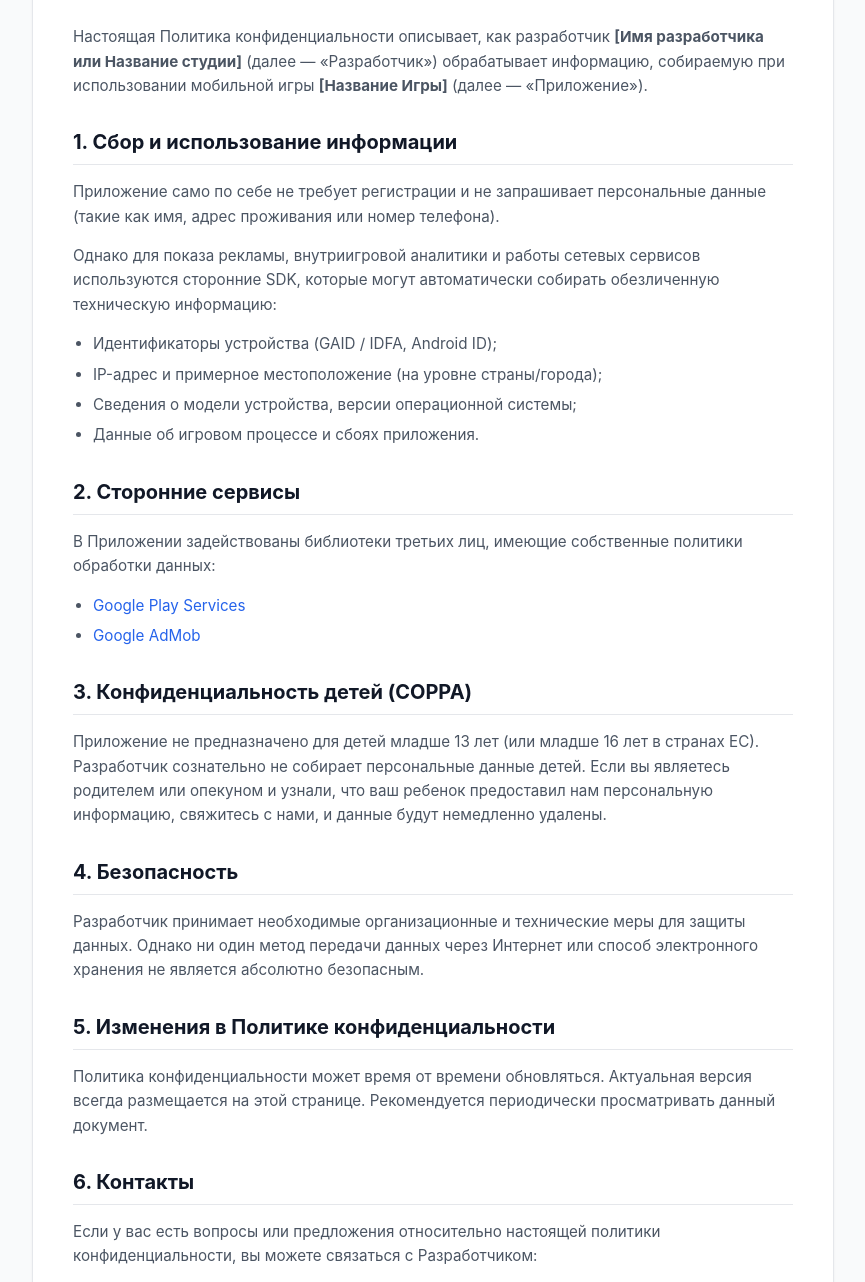
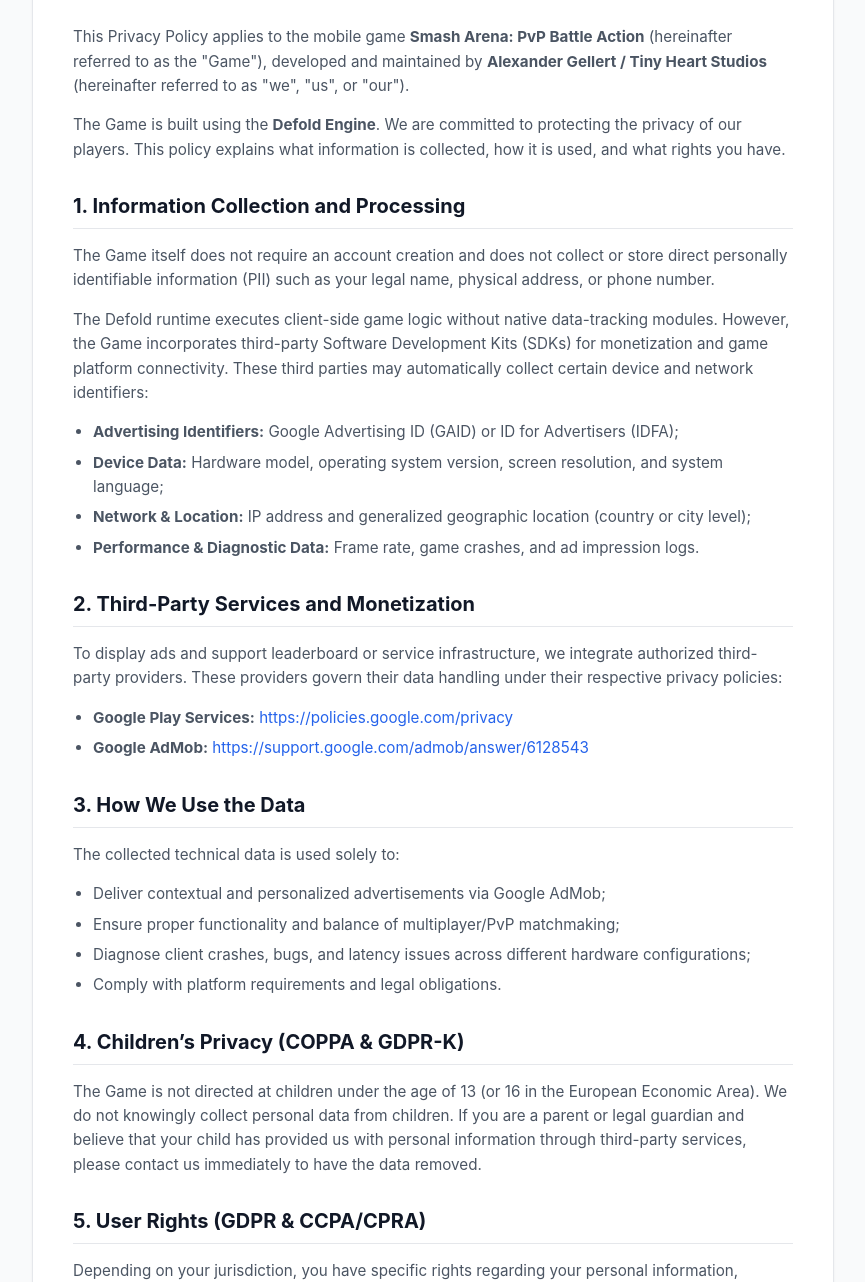
Before and after one commit to a-gellert/a-gellert.github.io, a plain HTML site: page privacy.html in a window 1280 px wide. Shown: the part 143-1425 px from the top of the page, without its empty margins (207-1072 px from the left). Drawn offline with Linux system fonts and the light colour scheme.

Commit message:
Revise privacy policy for Smash Arena
Updated the privacy policy to reflect the game's name and developer information, and translated sections from Russian to English.

```diff
--- a/privacy.html
+++ b/privacy.html
@@ -1,14 +1,14 @@
 <!DOCTYPE html>
-<html lang="ru">
+<html lang="en">
 <head>
     <meta charset="UTF-8">
     <meta name="viewport" content="width=device-width, initial-scale=1.0">
-    <title>Политика конфиденциальности — [Название Игры]</title>
+    <title>Privacy Policy — Smash Arena: PvP Battle Action</title>
     <style>
         :root {
             --bg-color: #f9fafb;
             --card-bg: #ffffff;
-            --text-main: #1f2937;
+            --text-main: #111827;
             --text-muted: #4b5563;
             --link-color: #2563eb;
             --border-color: #e5e7eb;
@@ -37,7 +37,7 @@
             font-size: 1.75rem;
             margin-top: 0;
             margin-bottom: 8px;
-            color: #111827;
+            color: var(--text-main);
         }
 
         .date {
@@ -52,7 +52,7 @@
             margin-bottom: 12px;
             border-bottom: 1px solid var(--border-color);
             padding-bottom: 6px;
-            color: #111827;
+            color: var(--text-main);
         }
 
         p, li {
@@ -99,61 +99,79 @@
 <body>
 
 <div class="container">
-    <h1>Политика конфиденциальности</h1>
-    <div class="date">Дата последнего обновления: 21 сентября 2026 г.</div>
+    <h1>Privacy Policy</h1>
+    <div class="date">Last updated: September 21, 2026</div>
 
     <p>
-        Настоящая Политика конфиденциальности описывает, как разработчик <strong>[Имя разработчика или Название студии]</strong> (далее — «Разработчик») обрабатывает информацию, собираемую при использовании мобильной игры <strong>[Название Игры]</strong> (далее — «Приложение»).
+        This Privacy Policy applies to the mobile game <strong>Smash Arena: PvP Battle Action</strong> (hereinafter referred to as the "Game"), developed and maintained by <strong>Alexander Gellert / Tiny Heart Studios</strong> (hereinafter referred to as "we", "us", or "our").
+    </p>
+    <p>
+        The Game is built using the <strong>Defold Engine</strong>. We are committed to protecting the privacy of our players. This policy explains what information is collected, how it is used, and what rights you have.
     </p>
 
-    <h2>1. Сбор и использование информации</h2>
+    <h2>1. Information Collection and Processing</h2>
     <p>
-        Приложение само по себе не требует регистрации и не запрашивает персональные данные (такие как имя, адрес проживания или номер телефона).
+        The Game itself does not require an account creation and does not collect or store direct personally identifiable information (PII) such as your legal name, physical address, or phone number.
     </p>
     <p>
-        Однако для показа рекламы, внутриигровой аналитики и работы сетевых сервисов используются сторонние SDK, которые могут автоматически собирать обезличенную техническую информацию:
+        The Defold runtime executes client-side game logic without native data-tracking modules. However, the Game incorporates third-party Software Development Kits (SDKs) for monetization and game platform connectivity. These third parties may automatically collect certain device and network identifiers:
     </p>
     <ul>
-        <li>Идентификаторы устройства (GAID / IDFA, Android ID);</li>
-        <li>IP-адрес и примерное местоположение (на уровне страны/города);</li>
-        <li>Сведения о модели устройства, версии операционной системы;</li>
-        <li>Данные об игровом процессе и сбоях приложения.</li>
+        <li><strong>Advertising Identifiers:</strong> Google Advertising ID (GAID) or ID for Advertisers (IDFA);</li>
+        <li><strong>Device Data:</strong> Hardware model, operating system version, screen resolution, and system language;</li>
+        <li><strong>Network & Location:</strong> IP address and generalized geographic location (country or city level);</li>
+        <li><strong>Performance & Diagnostic Data:</strong> Frame rate, game crashes, and ad impression logs.</li>
     </ul>
 
-    <h2>2. Сторонние сервисы</h2>
+    <h2>2. Third-Party Services and Monetization</h2>
     <p>
-        В Приложении задействованы библиотеки третьих лиц, имеющие собственные политики обработки данных:
+        To display ads and support leaderboard or service infrastructure, we integrate authorized third-party providers. These providers govern their data handling under their respective privacy policies:
     </p>
     <ul>
-        <li><a href="https://policies.google.com/privacy" target="_blank" rel="noopener">Google Play Services</a></li>
-        <li><a href="https://support.google.com/admob/answer/6128543" target="_blank" rel="noopener">Google AdMob</a></li>
-        <!-- Раскомментируйте или добавьте при необходимости:
-        <li><a href="https://unity.com/legal/privacy-policy" target="_blank" rel="noopener">Unity Ads</a></li>
-        <li><a href="https://firebase.google.com/support/privacy" target="_blank" rel="noopener">Firebase Crashlytics & Analytics</a></li>
-        -->
+        <li>
+            <strong>Google Play Services:</strong>
+            <a href="https://policies.google.com/privacy" target="_blank" rel="noopener">https://policies.google.com/privacy</a>
+        </li>
+        <li>
+            <strong>Google AdMob:</strong>
+            <a href="https://support.google.com/admob/answer/6128543" target="_blank" rel="noopener">https://support.google.com/admob/answer/6128543</a>
+        </li>
     </ul>
 
-    <h2>3. Конфиденциальность детей (COPPA)</h2>
+    <h2>3. How We Use the Data</h2>
+    <p>The collected technical data is used solely to:</p>
+    <ul>
+        <li>Deliver contextual and personalized advertisements via Google AdMob;</li>
+        <li>Ensure proper functionality and balance of multiplayer/PvP matchmaking;</li>
+        <li>Diagnose client crashes, bugs, and latency issues across different hardware configurations;</li>
+        <li>Comply with platform requirements and legal obligations.</li>
+    </ul>
+
+    <h2>4. Children’s Privacy (COPPA & GDPR-K)</h2>
     <p>
-        Приложение не предназначено для детей младше 13 лет (или младше 16 лет в странах ЕС). Разработчик сознательно не собирает персональные данные детей. Если вы являетесь родителем или опекуном и узнали, что ваш ребенок предоставил нам персональную информацию, свяжитесь с нами, и данные будут немедленно удалены.
+        The Game is not directed at children under the age of 13 (or 16 in the European Economic Area). We do not knowingly collect personal data from children. If you are a parent or legal guardian and believe that your child has provided us with personal information through third-party services, please contact us immediately to have the data removed.
     </p>
 
-    <h2>4. Безопасность</h2>
+    <h2>5. User Rights (GDPR & CCPA/CPRA)</h2>
     <p>
-        Разработчик принимает необходимые организационные и технические меры для защиты данных. Однако ни один метод передачи данных через Интернет или способ электронного хранения не является абсолютно безопасным.
+        Depending on your jurisdiction, you have specific rights regarding your personal information, including the right to request access, correction, or deletion of data collected by third-party ad networks.
+    </p>
+    <p>
+        You can reset or restrict the collection of your Advertising ID directly via your Android device settings (<em>Settings &rarr; Google &rarr; Ads &rarr; Reset/Delete advertising ID</em>).
     </p>
 
-    <h2>5. Изменения в Политике конфиденциальности</h2>
+    <h2>6. Changes to This Policy</h2>
     <p>
-        Политика конфиденциальности может время от времени обновляться. Актуальная версия всегда размещается на этой странице. Рекомендуется периодически просматривать данный документ.
+        We may periodically update this Privacy Policy to reflect changes in our legal obligations or updates to the game framework and SDKs. The updated version will always be published on this page with an updated revision date.
     </p>
 
-    <h2>6. Контакты</h2>
+    <h2>7. Contact Information</h2>
     <p>
-        Если у вас есть вопросы или предложения относительно настоящей политики конфиденциальности, вы можете связаться с Разработчиком:
+        If you have any questions or data requests regarding this Privacy Policy, contact us directly:
     </p>
     <div class="contact-box">
-        <strong>Email:</strong> <a href="mailto:[ваш_email@example.com]">[ваш_email@example.com]</a>
+        <strong>Developer:</strong> Alexander Gellert (Tiny Heart Studios)<br>
+        <strong>Email:</strong> <a href="mailto:oblistud@gmail.com">oblistud@gmail.com</a>
     </div>
 </div>
 
```
